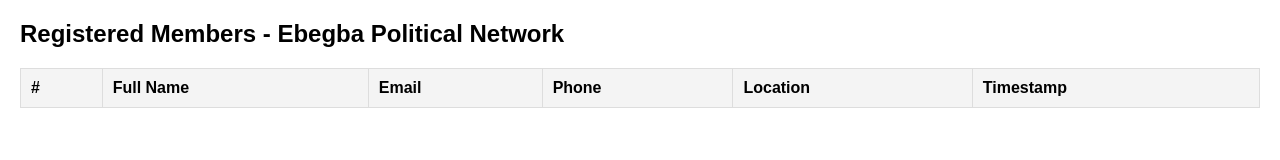
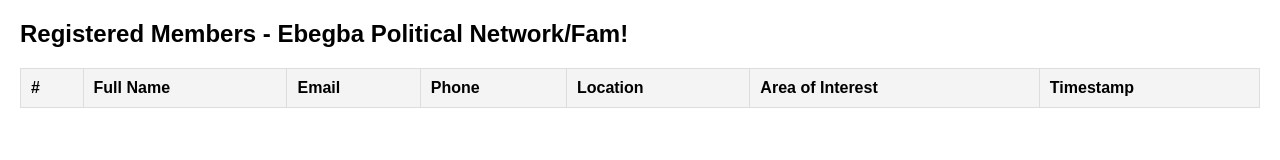
Before and after one commit to princeigho74/Ebegba-Political-Network, a plain HTML site: page admin.html in a window 1280 px wide. Drawn offline with Linux system fonts and the light colour scheme; no server answers.

Commit message:
Update admin.html

```diff
--- a/admin.html
+++ b/admin.html
@@ -3,7 +3,7 @@
 <head>
   <meta charset="UTF-8">
   <meta name="viewport" content="width=device-width, initial-scale=1.0">
-  <title>Ebegba Political Network - Admin Dashboard</title>
+  <title>Ebegba Political Network/Fam! - Admin Dashboard</title>
   <style>
     body { font-family: Arial, sans-serif; margin: 20px; }
     table { width: 100%; border-collapse: collapse; margin-top: 20px; }
@@ -13,7 +13,7 @@
   </style>
 </head>
 <body>
-  <h2>Registered Members - Ebegba Political Network</h2>
+  <h2>Registered Members - Ebegba Political Network/Fam!</h2>
   <table id="membersTable">
     <thead>
       <tr>
@@ -22,6 +22,7 @@
         <th>Email</th>
         <th>Phone</th>
         <th>Location</th>
+        <th>Area of Interest</th>
         <th>Timestamp</th>
       </tr>
     </thead>
@@ -42,6 +43,7 @@
             <td>${member.email}</td>
             <td>${member.phone}</td>
             <td>${member.location}</td>
+            <td>${member.interest}</td>
             <td>${member.timestamp}</td>
           </tr>`;
           tbody.innerHTML += row;
```
